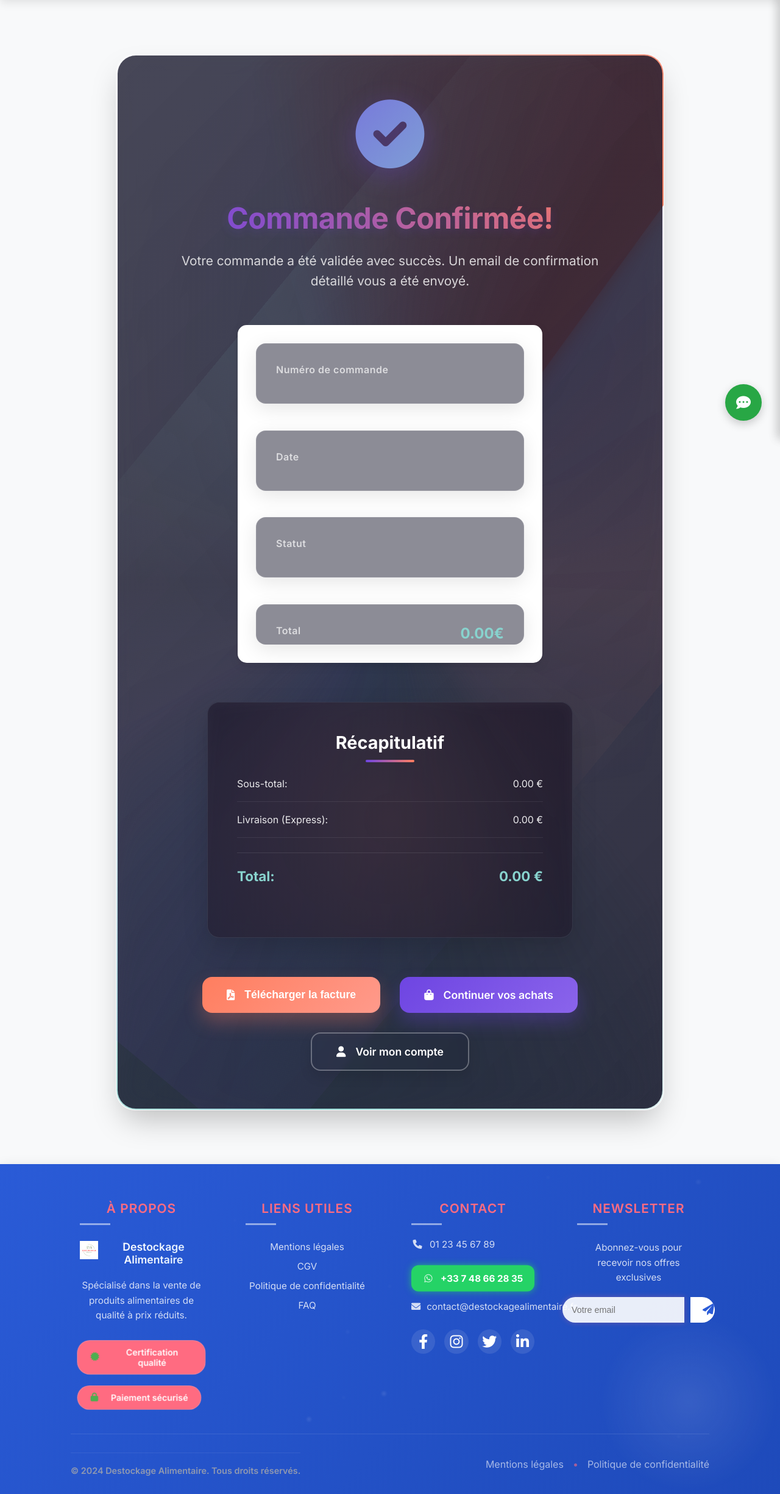
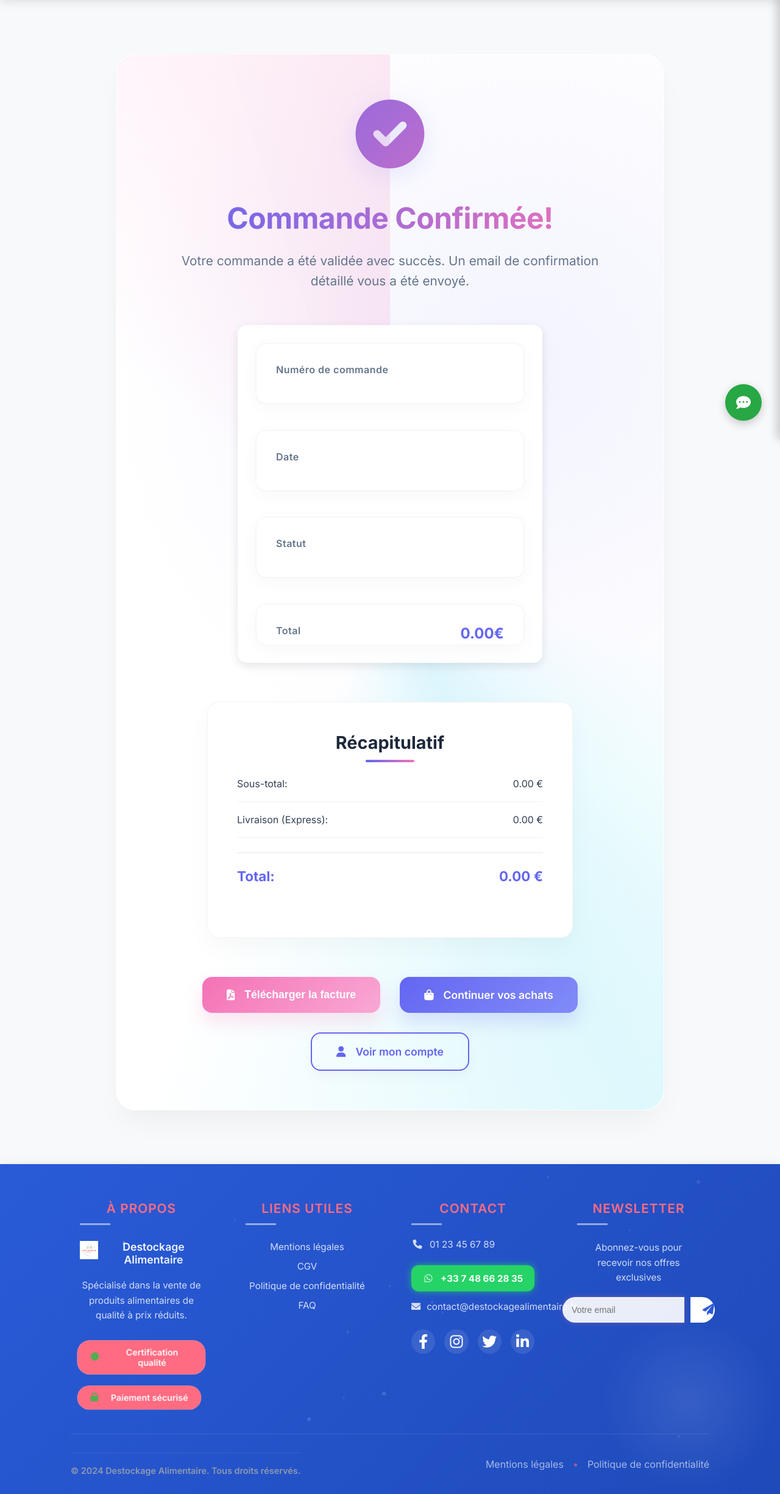
Before and after one commit to zapata225/destock, a Flask app: template templates/confirmation.html in a window 1280 px wide. Shown: the part 80-2530 px from the top of the page at 61% size. Run offline with Flask 3, Linux system fonts and the light colour scheme; the template is opened without the code that fills it, so the values that code supplies are empty; some libraries are stand-ins or nearby versions.

Commit message:
Update confirmation.html

```diff
--- a/templates/confirmation.html
+++ b/templates/confirmation.html
@@ -2,29 +2,29 @@
 {% block extra_css %}
 <style>
     :root {
-        --primary: #6e45e2;
-        --secondary: #88d3ce;
-        --accent: #ff7e5f;
-        --dark: #1a1a2e;
-        --light: #f9f9ff;
+        --primary: #4f46e5;
+        --secondary: #10b981;
+        --accent: #f59e0b;
+        --light: #f8fafc;
+        --lighter: #ffffff;
+        --muted: #64748b;
     }
 
     .confirmation-container {
         max-width: 900px;
         margin: 3rem auto;
         padding: 4rem;
-        background: rgba(255, 255, 255, 0.08);
+        background: rgba(255, 255, 255, 0.95);
         border-radius: 32px;
-        box-shadow: 0 25px 50px -12px rgba(0, 0, 0, 0.25);
+        box-shadow: 0 25px 50px -12px rgba(0, 0, 0, 0.08);
         text-align: center;
         position: relative;
         overflow: hidden;
-        backdrop-filter: blur(16px);
-        border: 1px solid rgba(255, 255, 255, 0.2);
+        border: 1px solid rgba(255, 255, 255, 0.5);
         background: linear-gradient(
             135deg,
-            rgba(255, 255, 255, 0.1) 0%,
-            rgba(255, 255, 255, 0.05) 100%
+            rgba(255, 255, 255, 0.98) 0%,
+            rgba(248, 250, 252, 0.95) 100%
         );
         animation: fadeIn 1s ease-out;
     }
@@ -35,47 +35,23 @@
         inset: 0;
         background: radial-gradient(
             circle at 75% 30%,
-            rgba(110, 69, 226, 0.15) 0%,
+            rgba(79, 70, 229, 0.05) 0%,
             transparent 50%
         );
         z-index: -1;
     }
 
-    .confirmation-container::after {
-        content: '';
-        position: absolute;
-        inset: 0;
-        background: conic-gradient(
-            from 230deg at 50% 50%,
-            transparent 0deg,
-            rgba(136, 211, 206, 0.1) 60deg,
-            transparent 120deg,
-            rgba(255, 126, 95, 0.1) 180deg,
-            transparent 240deg,
-            rgba(110, 69, 226, 0.1) 300deg,
-            transparent 360deg
-        );
-        z-index: -1;
-        opacity: 0.7;
-        animation: rotate 60s linear infinite;
-    }
-
-    @keyframes rotate {
-        0% { transform: rotate(0deg); }
-        100% { transform: rotate(360deg); }
-    }
-
     .confirmation-icon {
         font-size: 7rem;
         margin-bottom: 2.5rem;
-        background: linear-gradient(135deg, var(--primary), var(--secondary));
+        background: linear-gradient(135deg, var(--primary), var(--accent));
         -webkit-background-clip: text;
         background-clip: text;
         -webkit-text-fill-color: transparent;
         animation:
             bounce 1s ease,
             pulse 3s ease-in-out infinite 1s;
-        filter: drop-shadow(0 10px 20px rgba(110, 69, 226, 0.3));
+        filter: drop-shadow(0 10px 20px rgba(79, 70, 229, 0.1));
     }
 
     @keyframes bounce {
@@ -100,12 +76,11 @@
         font-weight: 800;
         letter-spacing: -0.5px;
         line-height: 1.2;
-        text-shadow: 0 5px 15px rgba(110, 69, 226, 0.2);
     }
 
     .confirmation-container p {
         font-size: 1.3rem;
-        color: rgba(255, 255, 255, 0.8);
+        color: var(--muted);
         margin-bottom: 3.5rem;
         line-height: 1.6;
         max-width: 700px;
@@ -123,24 +98,23 @@
 
     .order-detail-row {
         padding: 2rem;
-        background: rgba(26, 26, 46, 0.5);
+        background: var(--lighter);
         border-radius: 16px;
-        backdrop-filter: blur(10px);
-        border: 1px solid rgba(255, 255, 255, 0.1);
+        border: 1px solid rgba(0, 0, 0, 0.05);
         transition: all 0.4s cubic-bezier(0.215, 0.61, 0.355, 1);
-        box-shadow: 0 8px 32px rgba(0, 0, 0, 0.1);
+        box-shadow: 0 8px 32px rgba(0, 0, 0, 0.03);
     }
 
     .order-detail-row:hover {
         transform: translateY(-8px);
-        box-shadow: 0 15px 40px rgba(0, 0, 0, 0.2);
-        border-color: rgba(255, 255, 255, 0.2);
+        box-shadow: 0 15px 40px rgba(0, 0, 0, 0.05);
+        border-color: rgba(0, 0, 0, 0.1);
     }
 
     .order-detail-row span:first-child {
         display: block;
         font-weight: 600;
-        color: rgba(255, 255, 255, 0.7);
+        color: var(--muted);
         margin-bottom: 0.8rem;
         font-size: 1rem;
         letter-spacing: 0.5px;
@@ -148,48 +122,32 @@
 
     .order-detail-row span:last-child {
         font-size: 1.3rem;
-        color: white;
+        color: #1e293b;
         font-weight: 500;
     }
 
     .order-detail-row.total span:last-child {
-        color: var(--secondary);
+        color: var(--primary);
         font-weight: 700;
         font-size: 1.5rem;
     }
 
     .order-summary {
-        background: rgba(26, 26, 46, 0.6);
+        background: var(--lighter);
         border-radius: 20px;
         padding: 3rem;
         margin: 4rem auto;
         max-width: 600px;
         text-align: left;
-        backdrop-filter: blur(10px);
-        border: 1px solid rgba(255, 255, 255, 0.1);
-        box-shadow: 0 15px 40px rgba(0, 0, 0, 0.15);
+        border: 1px solid rgba(0, 0, 0, 0.05);
+        box-shadow: 0 15px 40px rgba(0, 0, 0, 0.03);
         position: relative;
         overflow: hidden;
     }
 
-    .order-summary::before {
-        content: '';
-        position: absolute;
-        top: -50%;
-        left: -50%;
-        width: 200%;
-        height: 200%;
-        background: radial-gradient(
-            circle,
-            rgba(255, 126, 95, 0.1) 0%,
-            transparent 70%
-        );
-        z-index: -1;
-    }
-
     .order-summary h3 {
         font-size: 1.8rem;
-        color: white;
+        color: #1e293b;
         margin-bottom: 2.5rem;
         text-align: center;
         position: relative;
@@ -213,7 +171,7 @@
         justify-content: space-between;
         margin-bottom: 1.2rem;
         padding-bottom: 1.2rem;
-        border-bottom: 1px solid rgba(255, 255, 255, 0.08);
+        border-bottom: 1px solid rgba(0, 0, 0, 0.05);
         transition: all 0.3s ease;
     }
 
@@ -222,20 +180,20 @@
     }
 
     .summary-row span {
-        color: rgba(255, 255, 255, 0.9);
+        color: #334155;
     }
 
     .summary-row.total {
         font-weight: 700;
         font-size: 1.4rem;
-        border-top: 1px solid rgba(255, 255, 255, 0.1);
+        border-top: 1px solid rgba(0, 0, 0, 0.1);
         padding-top: 1.5rem;
         margin-top: 1.5rem;
         border-bottom: none;
     }
 
     .summary-row.total span {
-        color: var(--secondary);
+        color: var(--primary);
     }
 
     .confirmation-actions {
@@ -290,42 +248,41 @@
         background: linear-gradient(
             135deg,
             var(--primary) 0%,
-            #8a64eb 100%
+            #6366f1 100%
         );
         color: white;
-        box-shadow: 0 15px 30px rgba(110, 69, 226, 0.3);
+        box-shadow: 0 15px 30px rgba(79, 70, 229, 0.2);
     }
 
     .btn-primary:hover {
         background: linear-gradient(
             135deg,
-            #5d35c9 0%,
-            #7a4ce8 100%
+            #4338ca 0%,
+            var(--primary) 100%
         );
         transform: translateY(-5px) scale(1.05);
-        box-shadow: 0 25px 50px rgba(110, 69, 226, 0.4);
+        box-shadow: 0 25px 50px rgba(79, 70, 229, 0.3);
     }
 
     .btn-outline {
         background: transparent;
-        color: white;
-        border: 2px solid rgba(255, 255, 255, 0.3);
-        box-shadow: 0 10px 20px rgba(0, 0, 0, 0.1);
-        backdrop-filter: blur(5px);
+        color: var(--primary);
+        border: 2px solid var(--primary);
+        box-shadow: 0 10px 20px rgba(0, 0, 0, 0.05);
     }
 
     .btn-outline:hover {
-        background: rgba(255, 255, 255, 0.1);
-        border-color: rgba(255, 255, 255, 0.5);
+        background: rgba(79, 70, 229, 0.05);
+        border-color: var(--primary);
         transform: translateY(-5px) scale(1.05);
-        box-shadow: 0 20px 40px rgba(0, 0, 0, 0.2);
+        box-shadow: 0 20px 40px rgba(0, 0, 0, 0.1);
     }
 
     .pdf-download-btn {
         background: linear-gradient(
             135deg,
             var(--accent) 0%,
-            #ff9a8b 100%
+            #fbbf24 100%
         );
         color: white;
         padding: 1.2rem 2.5rem;
@@ -336,7 +293,7 @@
         display: inline-flex;
         align-items: center;
         gap: 1rem;
-        box-shadow: 0 15px 30px rgba(255, 126, 95, 0.3);
+        box-shadow: 0 15px 30px rgba(245, 158, 11, 0.2);
         border: none;
         min-width: 220px;
         font-size: 1.1rem;
@@ -345,35 +302,14 @@
         z-index: 1;
     }
 
-    .pdf-download-btn::before {
-        content: '';
-        position: absolute;
-        top: 0;
-        left: 0;
-        width: 100%;
-        height: 100%;
-        background: linear-gradient(
-            135deg,
-            rgba(255, 255, 255, 0.2) 0%,
-            rgba(255, 255, 255, 0) 100%
-        );
-        z-index: -1;
-        opacity: 0;
-        transition: opacity 0.4s ease;
-    }
-
     .pdf-download-btn:hover {
         background: linear-gradient(
             135deg,
-            #e6684e 0%,
+            #d97706 0%,
             var(--accent) 100%
         );
         transform: translateY(-5px) scale(1.05);
-        box-shadow: 0 25px 50px rgba(255, 126, 95, 0.4);
-    }
-
-    .pdf-download-btn:hover::before {
-        opacity: 1;
+        box-shadow: 0 25px 50px rgba(245, 158, 11, 0.3);
     }
 
     /* Style spécial pour le badge de code promo */
@@ -383,8 +319,8 @@
         gap: 0.8rem;
         background: linear-gradient(
             135deg,
-            #ff7e5f 0%,
-            #feb47b 100%
+            var(--accent) 0%,
+            #fbbf24 100%
         );
         color: white;
         padding: 0.8rem 1.5rem;
@@ -394,10 +330,9 @@
         animation:
             pulse 2s infinite,
             float 4s ease-in-out infinite;
-        box-shadow: 0 10px 20px rgba(255, 126, 95, 0.3);
+        box-shadow: 0 10px 20px rgba(245, 158, 11, 0.2);
         font-weight: 600;
         border: 1px solid rgba(255, 255, 255, 0.3);
-        backdrop-filter: blur(5px);
     }
 
     @keyframes float {
@@ -419,48 +354,6 @@
         to {
             opacity: 1;
             transform: translateY(0);
-        }
-    }
-
-    /* Effet de particules futuristes */
-    .particles {
-        position: absolute;
-        top: 0;
-        left: 0;
-        width: 100%;
-        height: 100%;
-        pointer-events: none;
-        z-index: -1;
-        overflow: hidden;
-    }
-
-    .particle {
-        position: absolute;
-        border-radius: 50%;
-        background: linear-gradient(
-            135deg,
-            rgba(110, 69, 226, 0.8) 0%,
-            rgba(136, 211, 206, 0.8) 100%
-        );
-        filter: blur(2px);
-        animation: floatParticle 15s infinite linear;
-        opacity: 0;
-    }
-
-    @keyframes floatParticle {
-        0% {
-            transform: translateY(100vh) translateX(0) rotate(0deg);
-            opacity: 0;
-        }
-        10% {
-            opacity: 0.6;
-        }
-        90% {
-            opacity: 0.6;
-        }
-        100% {
-            transform: translateY(-100px) translateX(100px) rotate(360deg);
-            opacity: 0;
         }
     }
 
@@ -494,19 +387,7 @@
             var(--accent)
         );
         animation: rotate 6s linear infinite;
-    }
-
-    .border-effect::after {
-        content: '';
-        position: absolute;
-        inset: 2px;
-        border-radius: 30px;
-        background: linear-gradient(
-            135deg,
-            rgba(26, 26, 46, 0.8) 0%,
-            rgba(26, 26, 46, 0.9) 100%
-        );
-        backdrop-filter: blur(16px);
+        opacity: 0.2;
     }
 
     /* Responsive */
@@ -542,6 +423,229 @@
             width: 100%;
         }
     }
+    :root {
+        --primary: #6366f1;  /* Indigo moderne */
+        --secondary: #22d3ee;  /* Cyan électrique */
+        --accent: #f472b6;  /* Rose vif */
+        --light: #f8fafc;  /* Fond très clair */
+        --lighter: #ffffff;  /* Blanc pur */
+        --muted: #64748b;  /* Texte secondaire */
+    }
+
+    .confirmation-container {
+        max-width: 900px;
+        margin: 3rem auto;
+        padding: 4rem;
+        background: rgba(255, 255, 255, 0.98);
+        border-radius: 32px;
+        box-shadow:
+            0 25px 50px -12px rgba(0, 0, 0, 0.05),
+            0 0 0 1px rgba(0, 0, 0, 0.02);
+        text-align: center;
+        position: relative;
+        overflow: hidden;
+        backdrop-filter: blur(12px);
+        animation: fadeIn 1s ease-out;
+        border: 1px solid rgba(255, 255, 255, 0.8);
+    }
+
+    .confirmation-container::before {
+        content: '';
+        position: absolute;
+        inset: 0;
+        background: radial-gradient(
+            circle at 75% 30%,
+            rgba(99, 102, 241, 0.08) 0%,
+            transparent 50%
+        );
+        z-index: -1;
+    }
+
+    .confirmation-icon {
+        font-size: 7rem;
+        margin-bottom: 2.5rem;
+        background: linear-gradient(135deg, var(--primary), var(--accent));
+        -webkit-background-clip: text;
+        background-clip: text;
+        -webkit-text-fill-color: transparent;
+        animation:
+            bounce 1s ease,
+            pulse 3s ease-in-out infinite 1s;
+        filter: drop-shadow(0 10px 20px rgba(99, 102, 241, 0.15));
+    }
+
+    /* (Conserver toutes les animations existantes comme bounce, pulse, fadeIn) */
+
+    .confirmation-container h1 {
+        font-size: 3rem;
+        margin-bottom: 1.5rem;
+        background: linear-gradient(90deg, var(--primary), var(--accent));
+        -webkit-background-clip: text;
+        background-clip: text;
+        -webkit-text-fill-color: transparent;
+        font-weight: 800;
+        letter-spacing: -0.5px;
+        line-height: 1.2;
+    }
+
+    .confirmation-container p {
+        font-size: 1.3rem;
+        color: var(--muted);
+        margin-bottom: 3.5rem;
+        line-height: 1.6;
+        max-width: 700px;
+        margin-left: auto;
+        margin-right: auto;
+    }
+
+    .order-details {
+        display: grid;
+        grid-template-columns: repeat(auto-fit, minmax(240px, 1fr));
+        gap: 1.8rem;
+        margin-bottom: 4rem;
+        text-align: left;
+    }
+
+    .order-detail-row {
+        padding: 2rem;
+        background: var(--lighter);
+        border-radius: 16px;
+        transition: all 0.4s cubic-bezier(0.215, 0.61, 0.355, 1);
+        box-shadow:
+            0 8px 32px rgba(0, 0, 0, 0.03),
+            0 0 0 1px rgba(0, 0, 0, 0.02);
+        border: 1px solid rgba(0, 0, 0, 0.03);
+    }
+
+    .order-detail-row:hover {
+        transform: translateY(-8px);
+        box-shadow:
+            0 15px 40px rgba(0, 0, 0, 0.05),
+            0 0 0 1px rgba(0, 0, 0, 0.03);
+        border-color: rgba(0, 0, 0, 0.05);
+    }
+
+    .order-detail-row span:first-child {
+        display: block;
+        font-weight: 600;
+        color: var(--muted);
+        margin-bottom: 0.8rem;
+        font-size: 1rem;
+        letter-spacing: 0.5px;
+    }
+
+    .order-detail-row span:last-child {
+        font-size: 1.3rem;
+        color: #1e293b;
+        font-weight: 500;
+    }
+
+    .order-detail-row.total span:last-child {
+        color: var(--primary);
+        font-weight: 700;
+        font-size: 1.5rem;
+    }
+
+    .order-summary {
+        background: var(--lighter);
+        border-radius: 20px;
+        padding: 3rem;
+        margin: 4rem auto;
+        max-width: 600px;
+        text-align: left;
+        box-shadow:
+            0 15px 40px rgba(0, 0, 0, 0.03),
+            0 0 0 1px rgba(0, 0, 0, 0.02);
+        position: relative;
+        overflow: hidden;
+        border: 1px solid rgba(0, 0, 0, 0.03);
+    }
+
+    /* (Conserver tous les styles existants pour .summary-row, .btn, etc.) */
+
+    .btn-primary {
+        background: linear-gradient(
+            135deg,
+            var(--primary) 0%,
+            #818cf8 100%
+        );
+        color: white;
+        box-shadow: 0 15px 30px rgba(99, 102, 241, 0.2);
+    }
+
+    .btn-primary:hover {
+        background: linear-gradient(
+            135deg,
+            #4f46e5 0%,
+            var(--primary) 100%
+        );
+    }
+
+    .btn-outline {
+        background: transparent;
+        color: var(--primary);
+        border: 2px solid var(--primary);
+        box-shadow: 0 10px 20px rgba(0, 0, 0, 0.03);
+    }
+
+    .pdf-download-btn {
+        background: linear-gradient(
+            135deg,
+            var(--accent) 0%,
+            #f9a8d4 100%
+        );
+        box-shadow: 0 15px 30px rgba(244, 114, 182, 0.2);
+    }
+
+    .pdf-download-btn:hover {
+        background: linear-gradient(
+            135deg,
+            #db2777 0%,
+            var(--accent) 100%
+        );
+    }
+
+    .promo-badge {
+        background: linear-gradient(
+            135deg,
+            var(--accent) 0%,
+            #f9a8d4 100%
+        );
+        box-shadow: 0 10px 20px rgba(244, 114, 182, 0.2);
+    }
+
+    /* Effet de bordure néon moderne */
+    .border-effect {
+        position: absolute;
+        top: 0;
+        left: 0;
+        width: 100%;
+        height: 100%;
+        border-radius: 32px;
+        z-index: -1;
+        overflow: hidden;
+    }
+
+    .border-effect::before {
+        content: '';
+        position: absolute;
+        top: -50%;
+        left: -50%;
+        width: 200%;
+        height: 200%;
+        background: conic-gradient(
+            transparent,
+            transparent,
+            transparent,
+            var(--secondary),
+            transparent,
+            transparent,
+            transparent,
+            var(--accent)
+        );
+        animation: rotate 6s linear infinite;
+        opacity: 0.15;
+    }
 </style>
 {% endblock %}
 
@@ -549,9 +653,6 @@
 <section class="confirmation-container">
     <!-- Effet de bordure animée -->
     <div class="border-effect"></div>
-
-    <!-- Effet de particules futuristes -->
-    <div class="particles" id="particles"></div>
 
     <div class="confirmation-icon">
         <i class="fas fa-check-circle"></i>
@@ -667,42 +768,5 @@ function downloadInvoice(orderId) {
             btn.disabled = false;
         });
 }
-
-// Création des particules futuristes
-document.addEventListener('DOMContentLoaded', function() {
-    const particlesContainer = document.getElementById('particles');
-    const particleCount = 20;
-
-    for (let i = 0; i < particleCount; i++) {
-        const particle = document.createElement('div');
-        particle.classList.add('particle');
-
-        // Position aléatoire
-        const posX = Math.random() * 100;
-        const posY = Math.random() * 100 + 100;
-
-        // Taille aléatoire
-        const size = Math.random() * 15 + 5;
-
-        // Délai d'animation aléatoire
-        const delay = Math.random() * 15;
-        const duration = Math.random() * 10 + 10;
-
-        // Couleur aléatoire
-        const hue = Math.random() * 60 + 200; // Bleus et violets
-        const color = `hsla(${hue}, 80%, 70%, 0.7)`;
-
-        particle.style.left = `${posX}%`;
-        particle.style.top = `${posY}%`;
-        particle.style.width = `${size}px`;
-        particle.style.height = `${size}px`;
-        particle.style.animationDelay = `${delay}s`;
-        particle.style.animationDuration = `${duration}s`;
-        particle.style.background = color;
-        particle.style.opacity = '0';
-
-        particlesContainer.appendChild(particle);
-    }
-});
 </script>
 {% endblock %}
```
